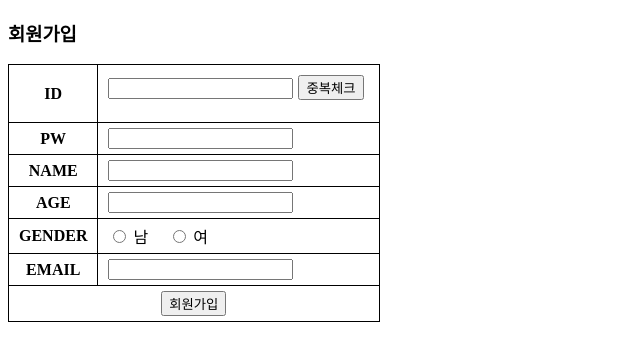
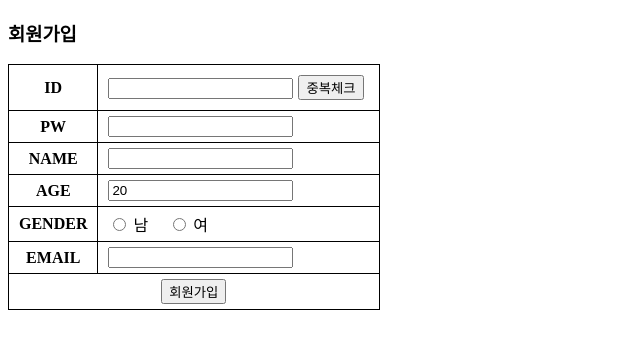
Before and after one commit to jihookuku/KDT_2502, a Next.js app in the folder NextJS/10_todo_jwt/: page /join in a window 1280 px wide. Shown: the top 354 px of the page, without its empty margins (0-640 px from the left). Built offline with nearby package versions, Linux system fonts and the light colour scheme.

Commit message:
회원가입 완성

```diff
--- a/NextJS/10_todo_jwt/src/app/join/page.jsx
+++ b/NextJS/10_todo_jwt/src/app/join/page.jsx
@@ -29,6 +29,20 @@ export default function JoinPage(){
         }
     }
 
+    const join=async()=>{
+        if(chk.current){
+            let{data} = await axios.post('http://localhost/join/',info);
+            if(data.success){
+                alert('회원가입에 성공 했습니다.');
+                location.href='/';
+            }else{
+                alert('회원가입에 실패 했습니다.');
+            }
+        }else{
+            alert('중복체크를 수행해 주세요!');
+        }
+    }
+
     return(
         <>
             <h3>회원가입</h3>
@@ -37,27 +51,26 @@ export default function JoinPage(){
                     <tr>
                         <th>ID</th>
                         <td>
-                            <input type="text" name="id" onChange={input}/>
+                            <input type="text" name="id" onChange={input} value={info.id}/>
                             <button type="button" id="overlay" onClick={overlay}>중복체크</button>
-                            <p id="result"></p>
                         </td>
                     </tr>
                     <tr>
                         <th>PW</th>
                         <td>
-                            <input type="text" name="pw" onChange={input}/>
+                            <input type="text" name="pw" onChange={input} value={info.pw}/>
                         </td>
                     </tr>
                     <tr>
                         <th>NAME</th>
                         <td>
-                            <input type="text" name="name" onChange={input}/>
+                            <input type="text" name="name" onChange={input} value={info.name}/>
                         </td>
                     </tr>
                     <tr>
                         <th>AGE</th>
                         <td>
-                            <input type="text" name="age" onChange={input}/>
+                            <input type="text" name="age" onChange={input} value={info.age}/>
                         </td>
                     </tr>
                     <tr>
@@ -71,12 +84,12 @@ export default function JoinPage(){
                     <tr>
                         <th>EMAIL</th>
                         <td>
-                            <input type="text" name="email" onChange={input}/>
+                            <input type="text" name="email" onChange={input} value={info.email}/>
                         </td>
                     </tr>
                     <tr>
                         <th colSpan="2">
-                            <input type="button" value="회원가입"/>
+                            <input type="button" value="회원가입" onClick={join}/>
                         </th>
                     </tr>
                 </tbody>
```
